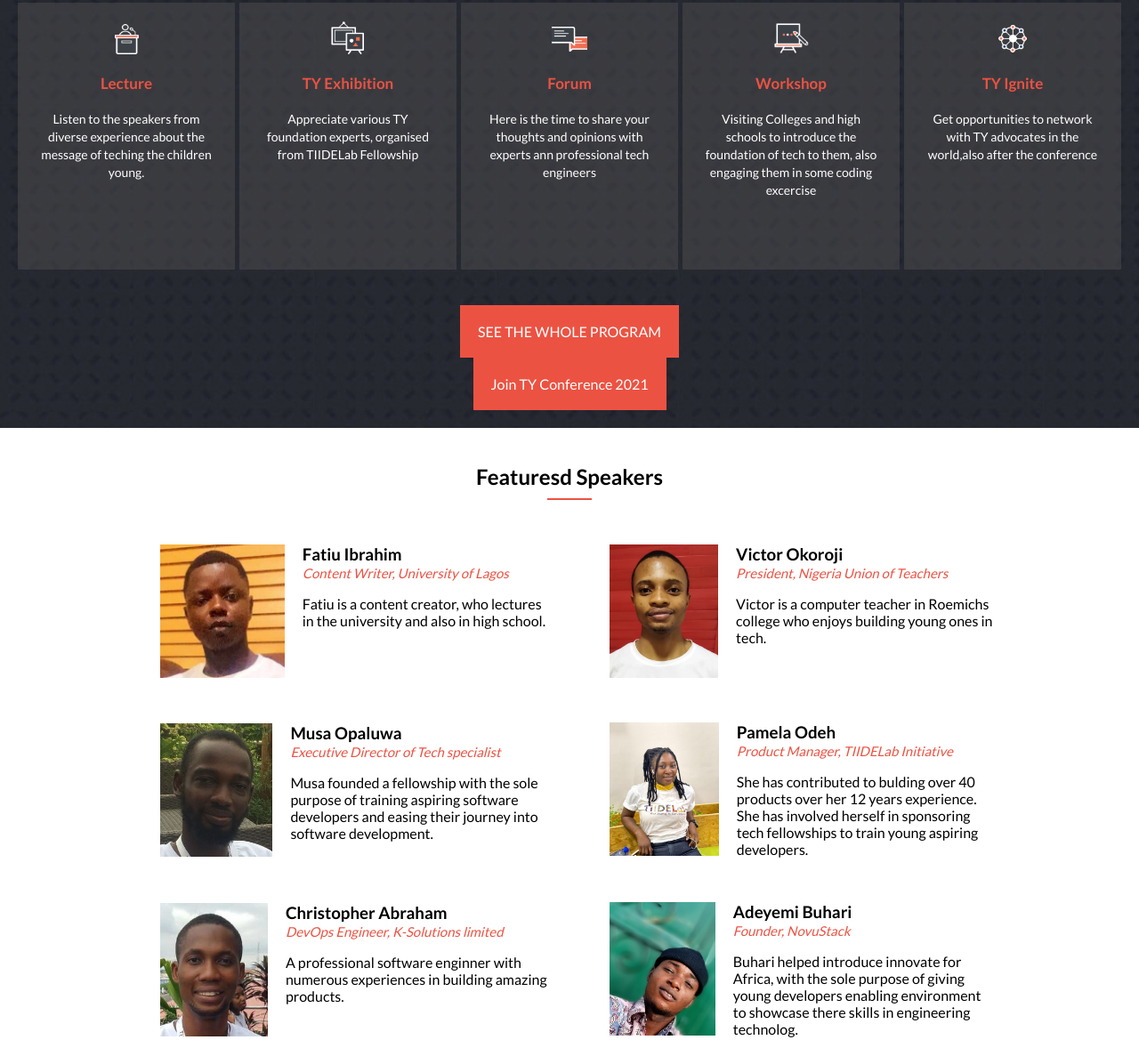
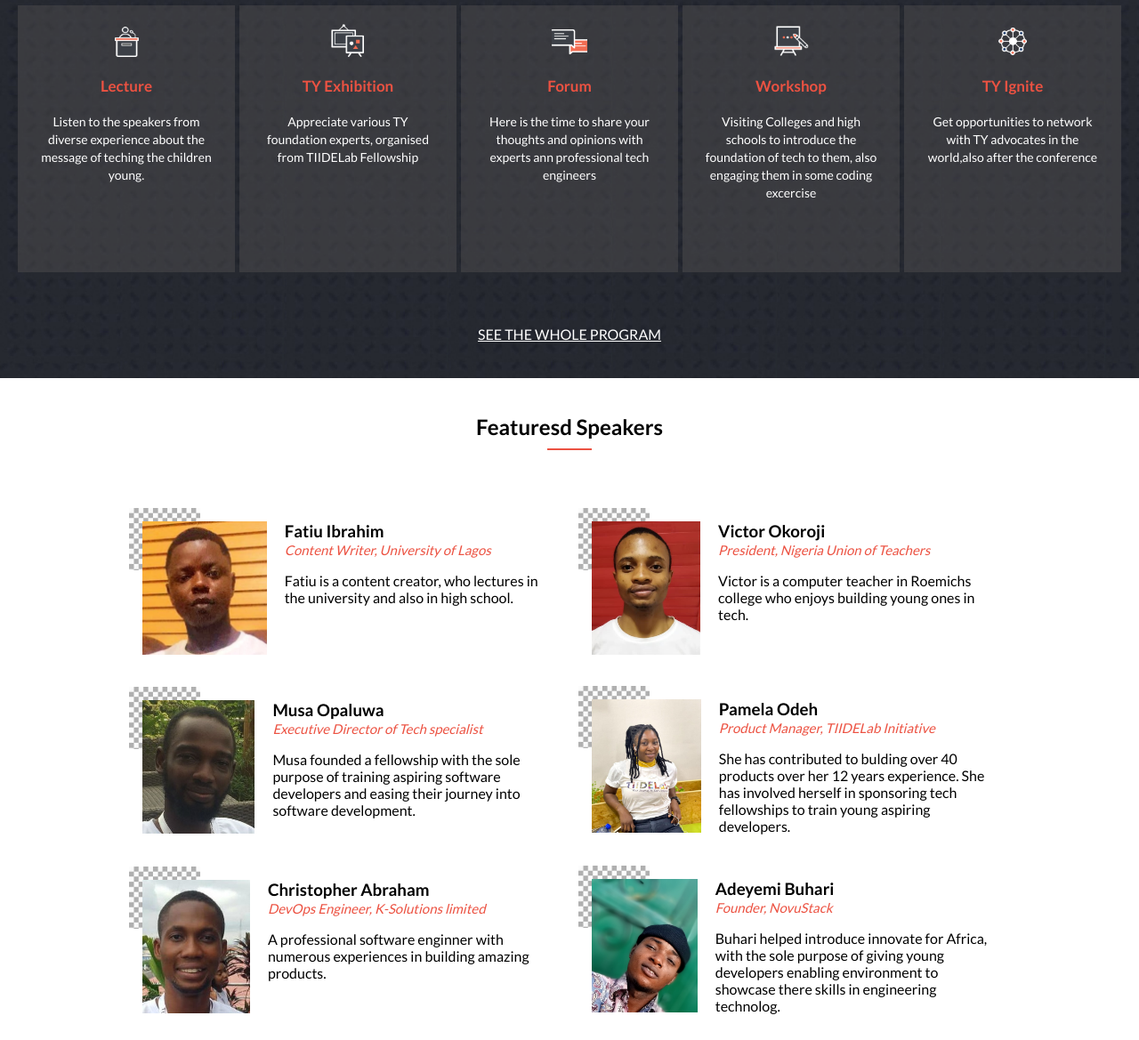
Before and after one commit to victorokoroji/young-tech-conference, a website: page index.html in a window 1280 px wide. Shown: the part 775-1944 px from the top of the page at 89% size. Drawn offline with Linux system fonts and the light colour scheme; a web font is replaced by a local one.

Commit message:
Modify styles

```diff
--- a/css/global.css
+++ b/css/global.css
@@ -150,6 +150,10 @@ img {
   border: 3px solid var(--white);
   padding: 10px;
   margin: 20px 0;
+}
+
+.intro small {
+  font-size: 18px;
 }
 
 .event-date {
@@ -321,6 +325,7 @@ footer {
     padding: 20px 200px;
   }
 
+
   .event-date {
     font-size: 28px;
   }
--- a/css/home.css
+++ b/css/home.css
@@ -31,7 +31,7 @@
 }
 
 .speakers-title {
-  margin-bottom: 50px;
+  margin-bottom: 80px;
 }
 
 .program-title h2 {
@@ -86,12 +86,16 @@
   line-height: 20px;
 }
 
-.program a {
+.program-mobile {
   background-color: var(--orange);
   padding: 20px;
   justify-content: center;
   align-items: center;
   color: var(--white);
+}
+
+.program-desktop {
+  display: none;
 }
 
 .speakers {
@@ -109,12 +113,25 @@
   align-items: center;
   flex-direction: column;
   gap: 50px;
+  padding-bottom: 50px;
 }
 
 .speaker {
   display: flex;
   justify-content: flex-start;
   gap: 20px;
+  position: relative;
+}
+
+.speaker-bg {
+  background: url('../assets/images/transparent.jpeg') 0 0 no-repeat;
+  background-size: 100%;
+  width: 80px;
+  height: 70px;
+  position: absolute;
+  top: -15px;
+  left: -15px;
+  z-index: -1;
 }
 
 .speaker img {
@@ -141,6 +158,17 @@
     gap: 5px;
   }
 
+  .program-mobile {
+    display: none;
+  }
+
+  .program-desktop {
+    display: block;
+    text-decoration: underline;
+    color: var(--white);
+    padding: 20px 0;
+  }
+
   .activity {
     flex-direction: column;
     min-height: 300px;
```
Also changed, not shown: css/about.css (+11 -1 lines), assets/images/transparent.jpeg (added).
